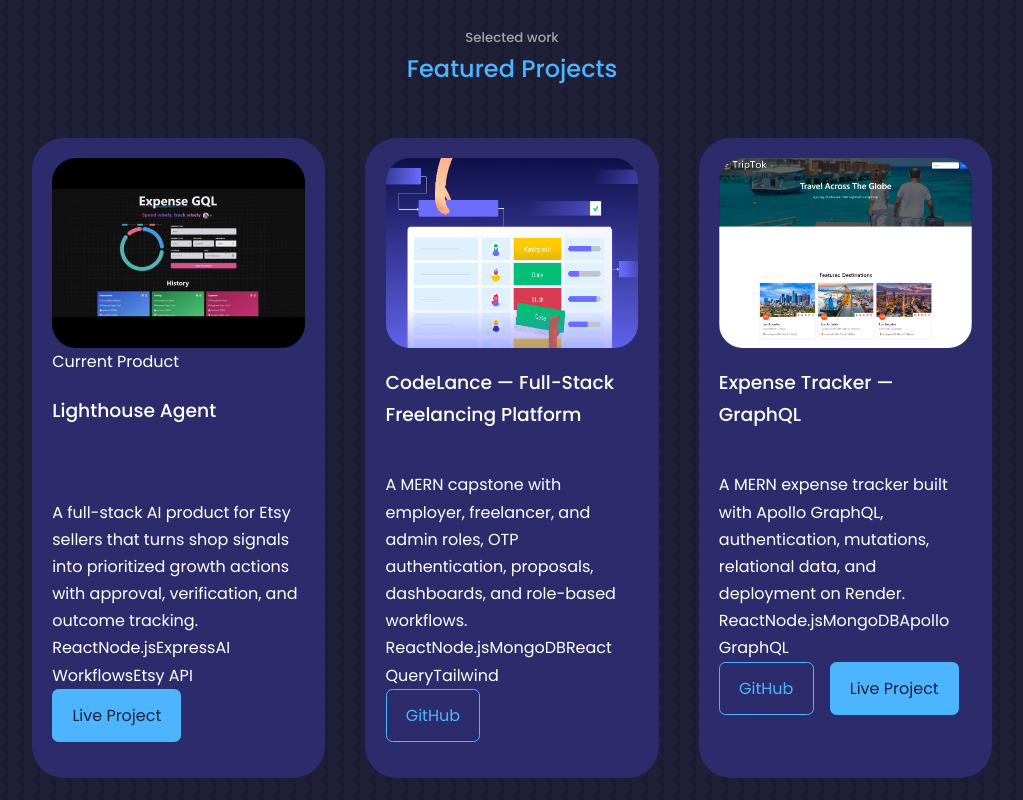
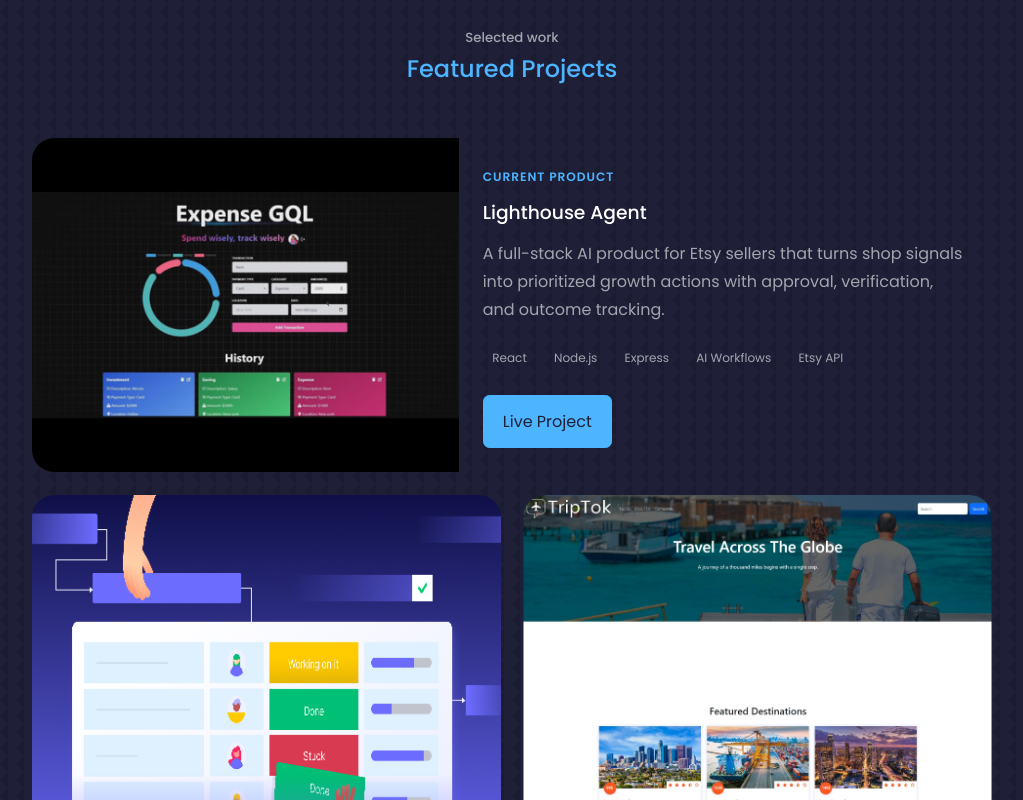
Before and after one commit to abiasV/abiasV.github.io, a React (Create React App) app: page / in a window 1280 px wide. Shown: the part 1820-2620 px from the top of the page, without its empty margins (128-1151 px from the left). Built offline with nearby package versions, Linux system fonts and the light colour scheme.

Commit message:
Polish featured project cards

```diff
--- a/src/components/portfolio/portfolio.css
+++ b/src/components/portfolio/portfolio.css
@@ -1,54 +1,96 @@
 .portfolio__container {
   display: grid;
-    grid-template-columns: repeat(3, 1fr);
-    gap: 2.5rem;
+  grid-template-columns: repeat(2, 1fr);
+  gap: 1.4rem;
 }
 
 .portfolio__item {
-    background: var(--color-bg-variant);
-    padding: 1.2rem;
-    border-radius: 2rem;
-    border: 1px solid transparent;
+  background: var(--color-surface);
+  border: 1px solid var(--color-border);
+  border-radius: 1.4rem;
+  overflow: hidden;
   transition: var(--transition);
 }
 
 .portfolio__item:hover {
-    background: transparent;
+  transform: translateY(-5px);
   border-color: var(--color-primary-variant);
-    cursor: default;
+}
+
+.portfolio__item--featured {
+  grid-column: 1 / -1;
+  display: grid;
+  grid-template-columns: 1fr 1.25fr;
 }
 
 .portfolio__item-image {
-    border-radius: 1.5rem;
   overflow: hidden;
+  min-height: 230px;
 }
 
-.portfolio__item h3 {
-    margin: 1.2rem 0 2rem;
-    height: 4.5rem;
+.portfolio__item-image img {
+  height: 100%;
+  min-height: 230px;
+  object-fit: cover;
+}
+
+.portfolio__body {
+  padding: 1.5rem;
+}
+
+.portfolio__body h3 {
+  margin: 0.45rem 0 0.75rem;
+  color: var(--color-white);
+}
+
+.portfolio__body p {
+  color: var(--color-light);
+  line-height: 1.75;
+}
+
+.portfolio__featured-label {
+  display: inline-block;
+  color: var(--color-primary);
+  font-size: 0.76rem;
+  font-weight: 600;
+  text-transform: uppercase;
+  letter-spacing: 0.08em;
+}
+
+.portfolio__stack {
+  display: flex;
+  flex-wrap: wrap;
+  gap: 0.5rem;
+  margin: 1.1rem 0 1.35rem;
+}
+
+.portfolio__stack span {
+  padding: 0.35rem 0.6rem;
+  border: 1px solid var(--color-border);
+  border-radius: 999px;
+  color: var(--color-light);
+  font-size: 0.75rem;
 }
 
 .portfolio__item-cta {
   display: flex;
-    gap: 1rem;
-    margin-bottom: 1rem;
+  gap: 0.75rem;
+  flex-wrap: wrap;
 }
 
-/* ============ MEDIA QUERIES (MEDIUM DEVICES) ================ */
-@media screen and (max-width: 1024px) {
-    .portfolio__container {
-        grid-template-columns: 1fr 1fr;
-        gap: 1.2rem;
+@media screen and (max-width: 900px) {
+  .portfolio__container,
+  .portfolio__item--featured {
+    grid-template-columns: 1fr;
+  }
+
+  .portfolio__item--featured {
+    grid-column: auto;
   }
 }
 
-  /* ============ MEDIA QUERIES (SMALL DEVICES) ================ */
 @media screen and (max-width: 600px) {
   .portfolio__container {
     grid-template-columns: 1fr;
-        gap: 1rem;
-    }
-    .portfolio__item h3 {
-        height: 2.5rem;
   }
 }
```
Lines whose indentation alone changed are shown as unchanged.
